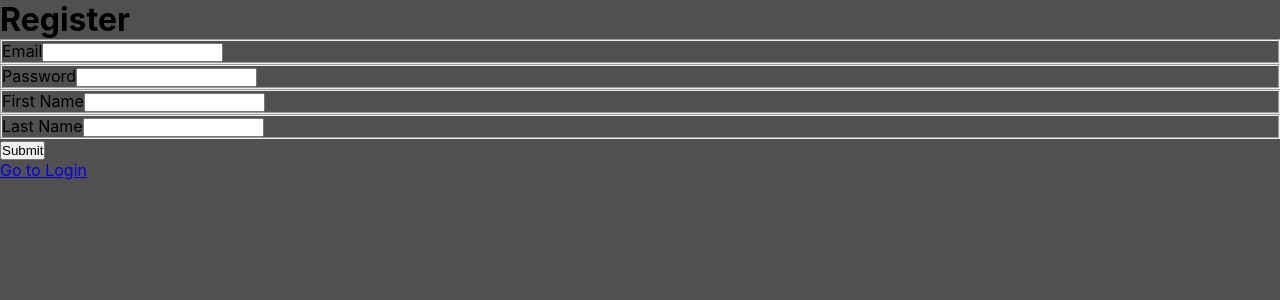
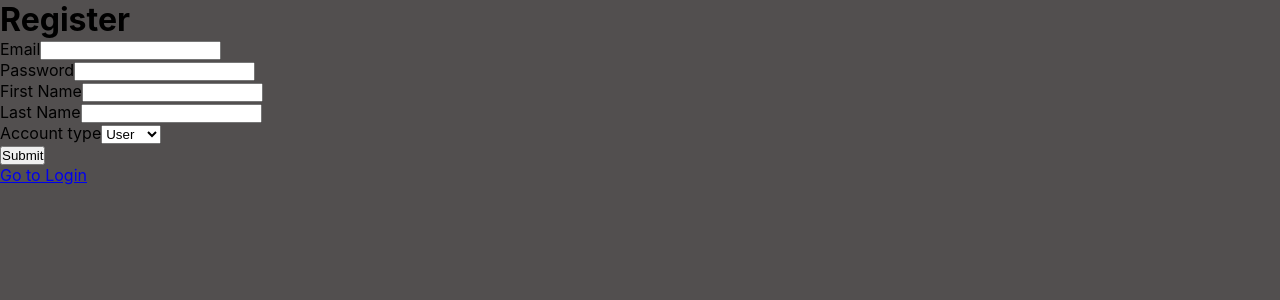
Before and after one commit to Thoss24/event-manager, a React (Create React App) app in the folder frontend/: page /register in a window 1280 px wide. Shown: the top 300 px of the page. Built offline with nearby package versions, Linux system fonts and the light colour scheme.

Commit message:
fetch user account type & users_events table added to assign memebers to events

```diff
--- a/frontend/src/routes/events_pages/EventsHomePage.js
+++ b/frontend/src/routes/events_pages/EventsHomePage.js
@@ -2,6 +2,7 @@ import fetchEvents from "../../utility/events_actions/fetch-events-data";
 import { useEffect } from "react";
 import { useState } from "react";
 import classes from "./EventsHomePage.module.css"
+import checkAccountType from "../../utility/authentication/check_account_type";
 
 const EventsHomePage = () => {
 
@@ -23,6 +24,8 @@ const EventsHomePage = () => {
               <img className={classes['event-image']} src={`http://localhost:3001/images/${event.event_img}`} alt="" />
             </div>
           ))}
+
+          <button onClick={checkAccountType}>CHECK ACCOUNT TYPE</button>
       </div>
     );
 };
--- a/frontend/src/routes/login/LoginPage.module.css
+++ b/frontend/src/routes/login/LoginPage.module.css
@@ -0,0 +1,3 @@
+fieldset {
+    border: none;
+}
--- a/frontend/src/routes/login/Register.jsx
+++ b/frontend/src/routes/login/Register.jsx
@@ -41,6 +41,13 @@ const Register = () => {
           <label htmlFor="">Last Name</label>
           <input type="last_name" name="last_name" id="last_name" ref={lastName}/>
         </fieldset>
+        <fieldset>
+          <label htmlFor="">Account type</label>
+          <select name="account_type" id="account_type" >
+            <option value="admin">Admin</option>
+            <option value="user" selected>User</option>
+          </select>
+        </fieldset>
         <button type='submit'>Submit</button>
       </form>
       <div>
--- /dev/null
+++ b/frontend/src/utility/authentication/check_account_type.js
@@ -0,0 +1,14 @@
+import axios from "axios"
+
+const checkAccountType = () => {
+  return axios
+    .get("http://localhost:3001/users/get-account-type")
+    .then((response) => {
+        console.log(response)
+    })
+    .catch((error) => {
+        console.log(error)
+    });
+};
+
+export default checkAccountType;
--- a/frontend/src/utility/events_actions/fetch-booked-event-data.js
+++ b/frontend/src/utility/events_actions/fetch-booked-event-data.js
@@ -4,14 +4,10 @@ const fetchBookedEvent = (id) => {
     return axios
     .post("http://localhost:3001/events/booked-event-details", {id: id})
     .then((response) => {
-        if (response.status === 401) {
-            window.location.href = "http://localhost:3000/login"
-        } else {
-            return response
-        }
+        return response.data
     })
     .catch((error => {
-        console.error(error)
+        window.location.href = "http://localhost:3000/login"
     }));
 };
 
```
Also changed, not shown: 1 other file (tests, documents, lock files or other folders).
